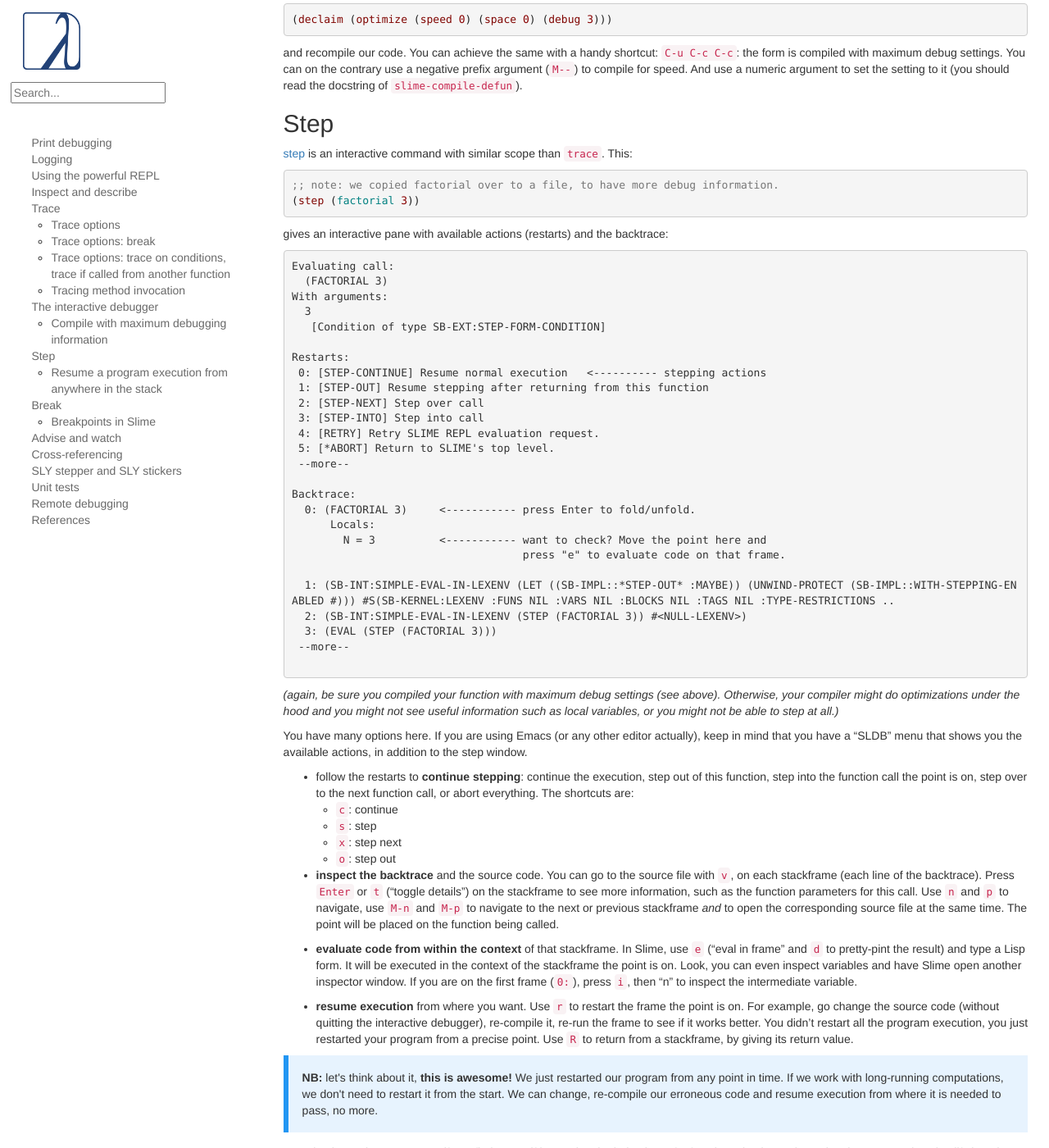
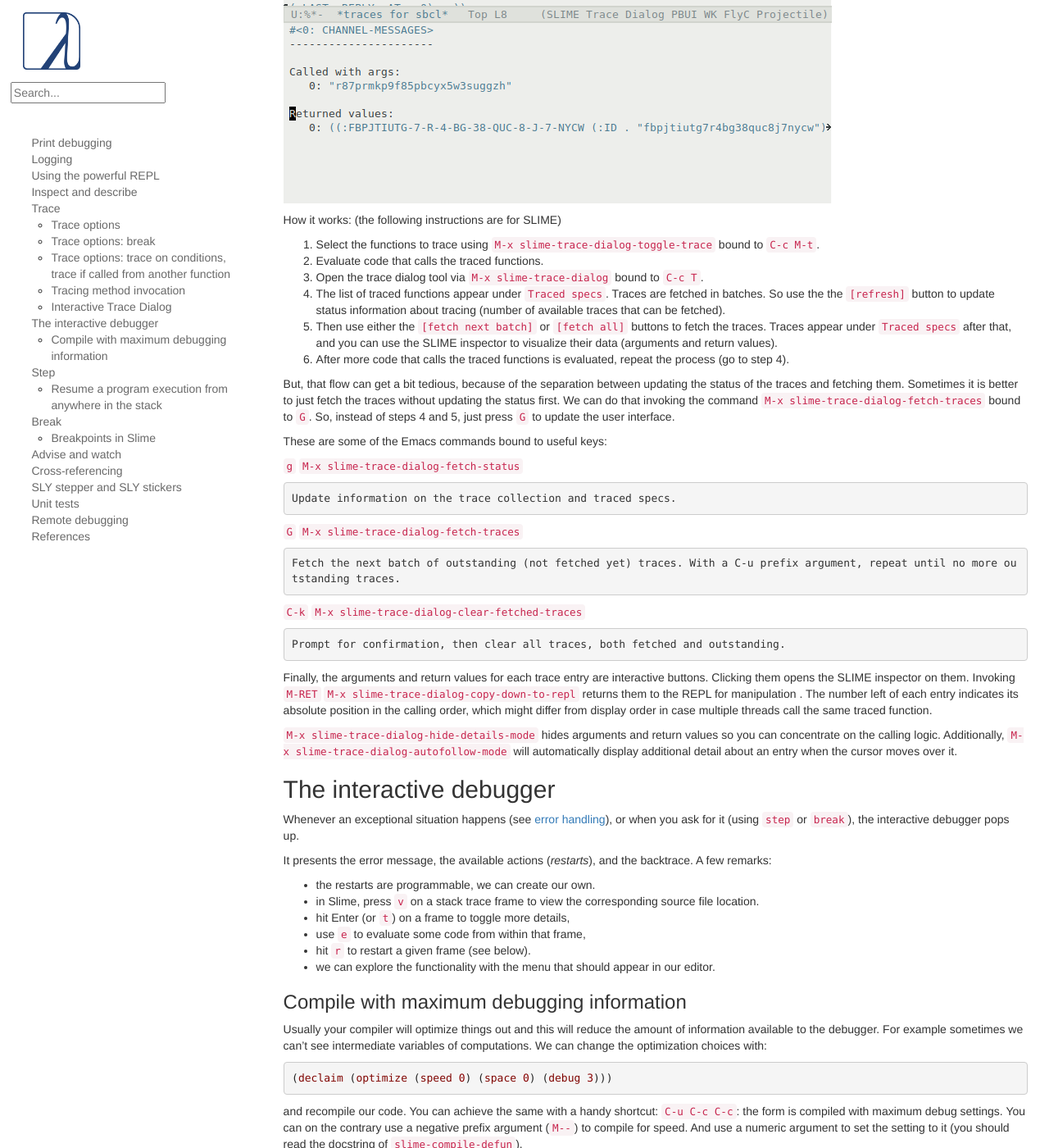
Before and after one commit to LispCookbook/cl-cookbook, a Jekyll site: the page built from debugging.md, in a window 1280 px wide and 1400 px high, scrolled down 7111 px. Shown: the whole window at 82% size. Built offline with Jekyll 4.4.1, drawn with Linux system fonts in a browser that asks for light colours; some of the changed text lies outside the part shown.

Commit message:
debugging: interactive trace dialog
Co-authored-by: Mariano Montone <marianomontone@gmail.com>

closes https://github.com/LispCookbook/cl-cookbook/pull/530

```diff
--- a/debugging.md
+++ b/debugging.md
@@ -392,6 +389,45 @@
 
 See the [CLOS](clos.html) section for a tad more information.
 
+### Interactive Trace Dialog
+
+Both SLIME and SLY provide an [interactive view for traces](https://slime.common-lisp.dev/doc/html/SLIME-Trace-Dialog.html#SLIME-Trace-Dialog) that features better visualization of traces, and also access to the arguments and return values in their real form, via inspectors, not just the printed representation.
+
+![trace-dialog](trace-dialog.png "Trace dialog")
+
+How it works: (the following instructions are for SLIME)
+
+1. Select the functions to trace using `M-x slime-trace-dialog-toggle-trace` bound to `C-c M-t`.
+2. Evaluate code that calls the traced functions.
+3. Open the trace dialog tool via `M-x slime-trace-dialog` bound to `C-c T`.
+4. The list of traced functions appear under `Traced specs`.
+Traces are fetched in batches. So use the the `[refresh]` button to update status information about tracing (number of available traces that can be fetched).
+5. Then use either the `[fetch next batch]` or `[fetch all]` buttons to fetch the traces. Traces appear under `Traced specs` after that, and you can use the SLIME inspector to visualize their data (arguments and return values).
+6. After more code that calls the traced functions is evaluated, repeat the process (go to step 4).
+
+But, that flow can get a bit tedious, because of the separation between updating the status of the traces and fetching them. Sometimes it is better to just fetch the traces without updating the status first. We can do that invoking the command `M-x slime-trace-dialog-fetch-traces` bound to `G`. So, instead of steps 4 and 5, just press `G` to update the user interface.
+
+These are some of the Emacs commands bound to useful keys:
+
+`g`
+`M-x slime-trace-dialog-fetch-status`
+
+    Update information on the trace collection and traced specs.
+
+`G`
+`M-x slime-trace-dialog-fetch-traces`
+
+    Fetch the next batch of outstanding (not fetched yet) traces. With a C-u prefix argument, repeat until no more outstanding traces.
+
+`C-k`
+`M-x slime-trace-dialog-clear-fetched-traces`
+
+    Prompt for confirmation, then clear all traces, both fetched and outstanding.
+
+
+Finally, the arguments and return values for each trace entry are interactive buttons. Clicking them opens the SLIME inspector on them. Invoking `M-RET` `M-x slime-trace-dialog-copy-down-to-repl` returns them to the REPL for manipulation . The number left of each entry indicates its absolute position in the calling order, which might differ from display order in case multiple threads call the same traced function.
+
+`M-x slime-trace-dialog-hide-details-mode` hides arguments and return values so you can concentrate on the calling logic. Additionally, `M-x slime-trace-dialog-autofollow-mode` will automatically display additional detail about an entry when the cursor moves over it.
 
 ## The interactive debugger
 
```
Also changed, not shown: other parts of debugging.md (+0 -3 lines), trace-dialog.png (added).
